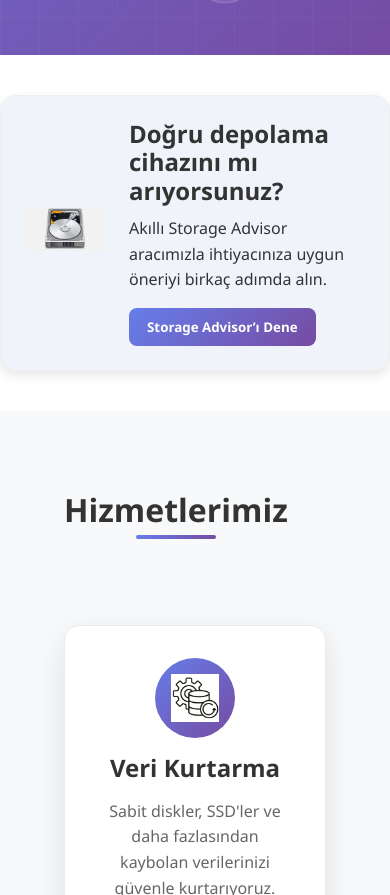
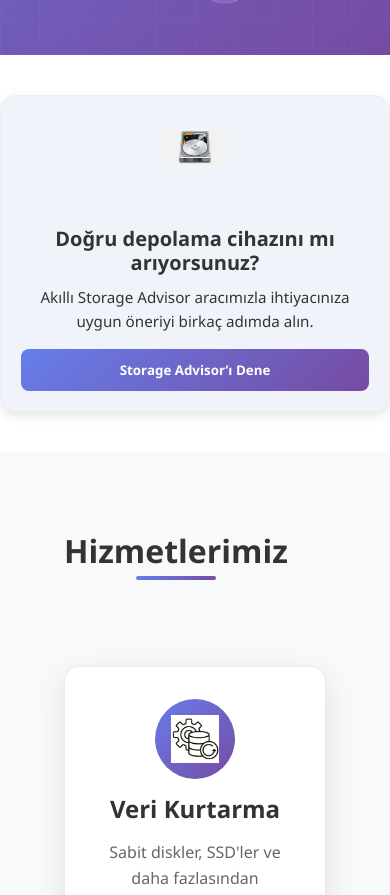
Before and after one commit to SalehKar/tekfin-website, a React (Create React App) app: page / in a window 390 px wide. Shown: the part 1036-1931 px from the top of the page. Built offline with nearby package versions, Linux system fonts and the light colour scheme.

Commit message:
Update HomePage.css

```diff
--- a/src/components/HomePage.css
+++ b/src/components/HomePage.css
@@ -471,5 +471,31 @@
 .promo-btn:hover {
   background-color: #0055aa;
 }
+@media (max-width: 768px) {
+  .promo-card {
+    flex-direction: column;
+    text-align: center;
+    padding: 20px;
+  }
+
+  .promo-icon img {
+    width: 64px;
+    height: 64px;
+    margin-bottom: 16px;
+  }
+
+  .promo-content h2 {
+    font-size: 1.25rem;
+  }
+
+  .promo-content p {
+    font-size: 0.95rem;
+  }
+
+  .promo-btn {
+    width: 100%;
+    padding: 12px;
+  }
+}
 
 }
```
